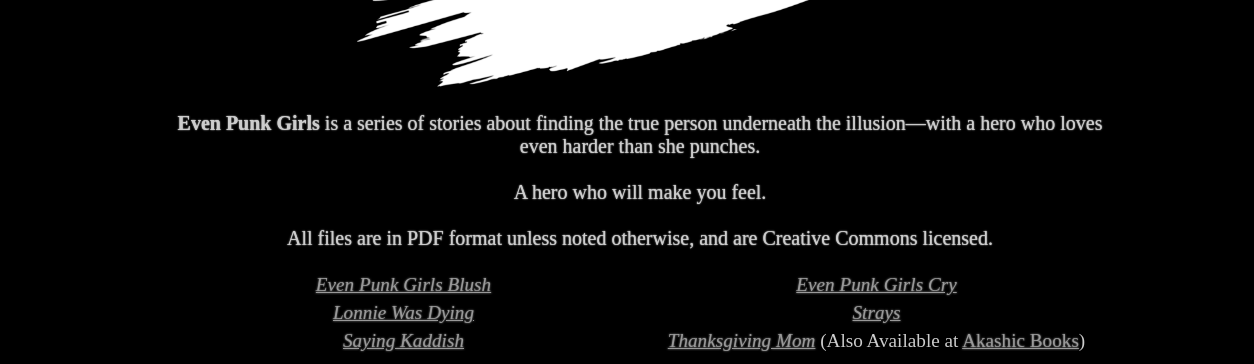
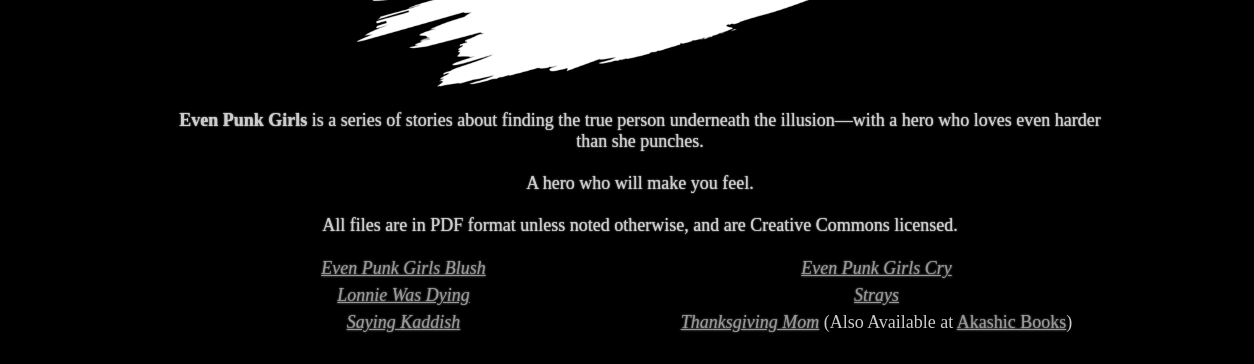
Before and after one commit to evenpunkgirls/evenpunkgirls.github.io, a plain HTML site: page index.html in a window 1280 px wide. Shown: the part 299-663 px from the top of the page, 0-1254 px from the left. Drawn offline with Linux system fonts and the light colour scheme.

Commit message:
More index file changes.

```diff
--- a/index.html
+++ b/index.html
@@ -7,6 +7,7 @@
 <title>Even Punk Girls</title>
 <meta http-equiv="Content-Type" content="text/html; charset=iso-8859-1" />
 <meta name="p:domain_verify" content="14d062c863c3cb00453412867c4e7832"/>
+<meta name="viewport" content="width=device-width">
 
 <link href="style.css" rel="stylesheet" type="text/css" />
 <link href="lib/slick.css" rel="stylesheet" type="text/css" />
@@ -60,7 +61,7 @@ Choosing the suburb in order to hide from a violent drug dealer she now owes and
 
 <b>Even Punk Girls</b> is a set of stories about finding the true person underneath the illusion—with a hero who loves even harder than she punches—a hero who will make you feel.
 </p-->
-<p style="font-size: 1.5vw%; width: 75%;"><b>Even Punk Girls</b> is a series of stories about finding the true person underneath the illusion—with a hero who loves even harder than she punches.<br><br>
+<p style="font-size: 112.5%; width: 75%;"><b>Even Punk Girls</b> is a series of stories about finding the true person underneath the illusion—with a hero who loves even harder than she punches.<br><br>
 A hero who will make you feel.<br><br>
 All files are in PDF format unless noted otherwise, and are Creative Commons licensed.
 </p>
--- a/style.css
+++ b/style.css
@@ -1,5 +1,5 @@
 table {
-	font-size: 1.5vw;
+	font-size: 112.5%;
 	text-align: center;
 	width: 75%;
 	height: auto;
```
